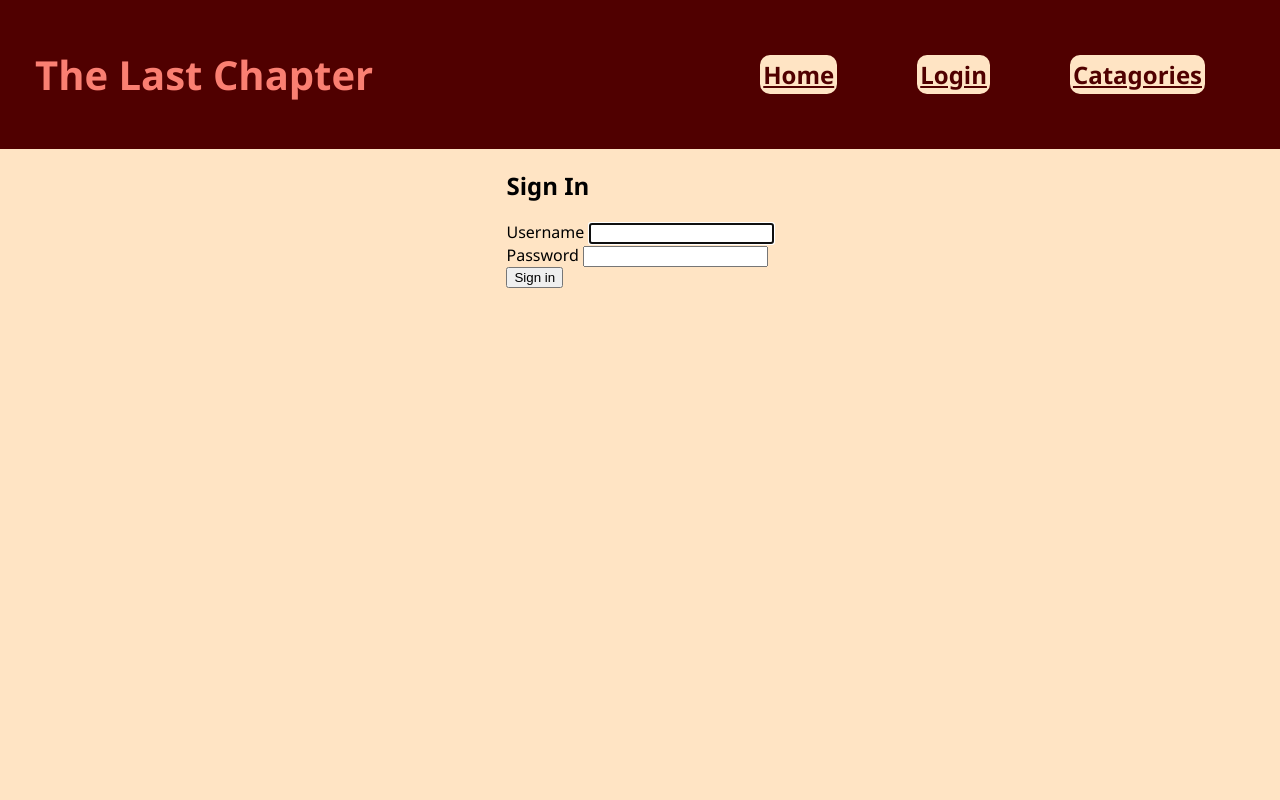
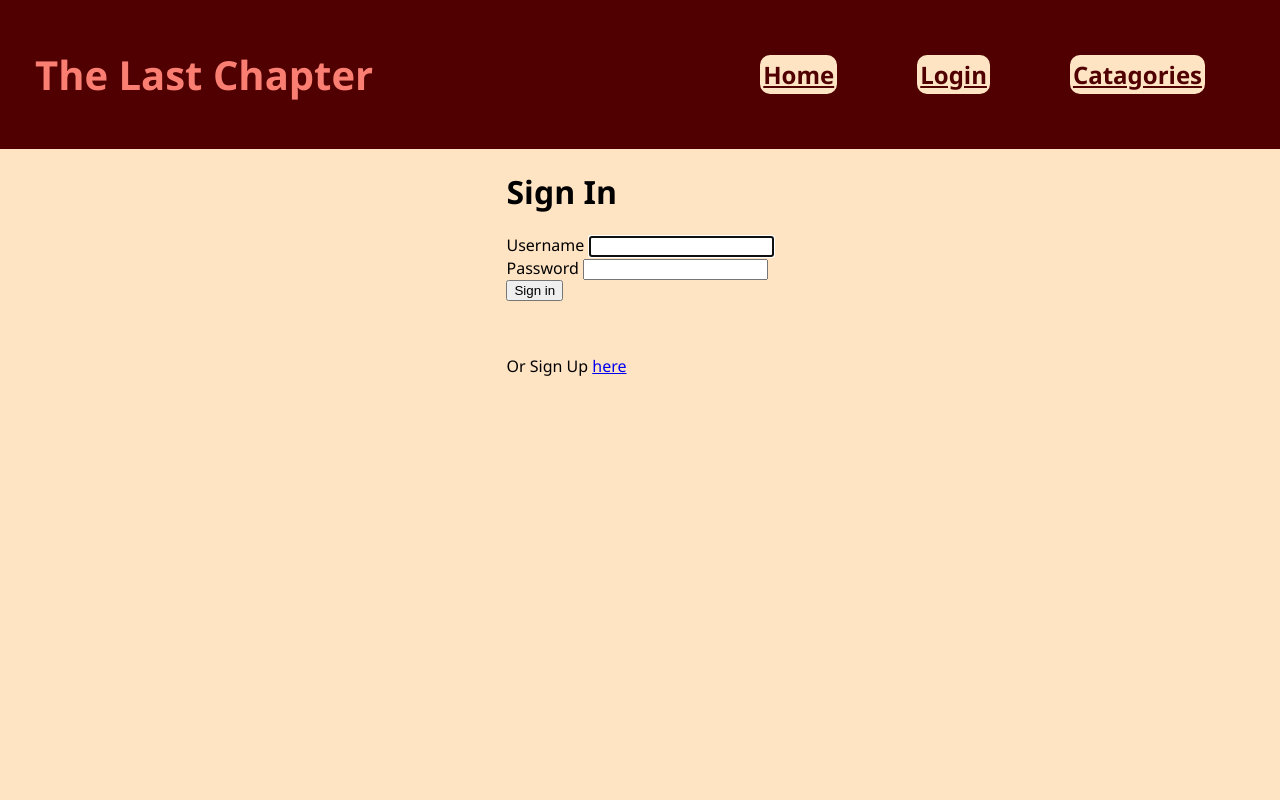
Before and after one commit to Soulreaper077/The-last-chapter, a Node server app: page /login in a window 1280 px wide. Run offline with Node 20, Linux system fonts and the light colour scheme; some libraries are stand-ins or nearby versions.

Commit message:
login js

```diff
--- a/views/login.handlebars
+++ b/views/login.handlebars
@@ -1,19 +1,18 @@
-<section class="login-page">
+<div class="login-page">
     <div class="form-header">
         <h1>Sign In</h1>
     </div>
+    <form class="login">
     <div class="form-section">
-        <form action="/login/password" method="post">
-            <section>
                 <label for="username">Username</label>
-                <input id="username" name="username" type="text" autocomplete="username" required autofocus>
-            </section>
-            <section>
+                <input id="username-input" class="form-section" name="username" type="text" autocomplete="username" required autofocus/>
+    </div>
+    <div class="form-section">
                 <label for="current-password">Password</label>
-                <input id="current-password" name="password" type="password" autocomplete="current-password" required>
-            </section>
+                <input id="password-input" class="form-section" name="password" type="password" autocomplete="current-password" required/>
+    </div>
             <button type="submit">Sign in</button>
         </form>
+        </br>
+        <p>Or Sign Up <a href="/">here</a></p>
     </div>
-
-</section>
```
Also changed, not shown: public/javascript/login.js (+39 -0 lines).
